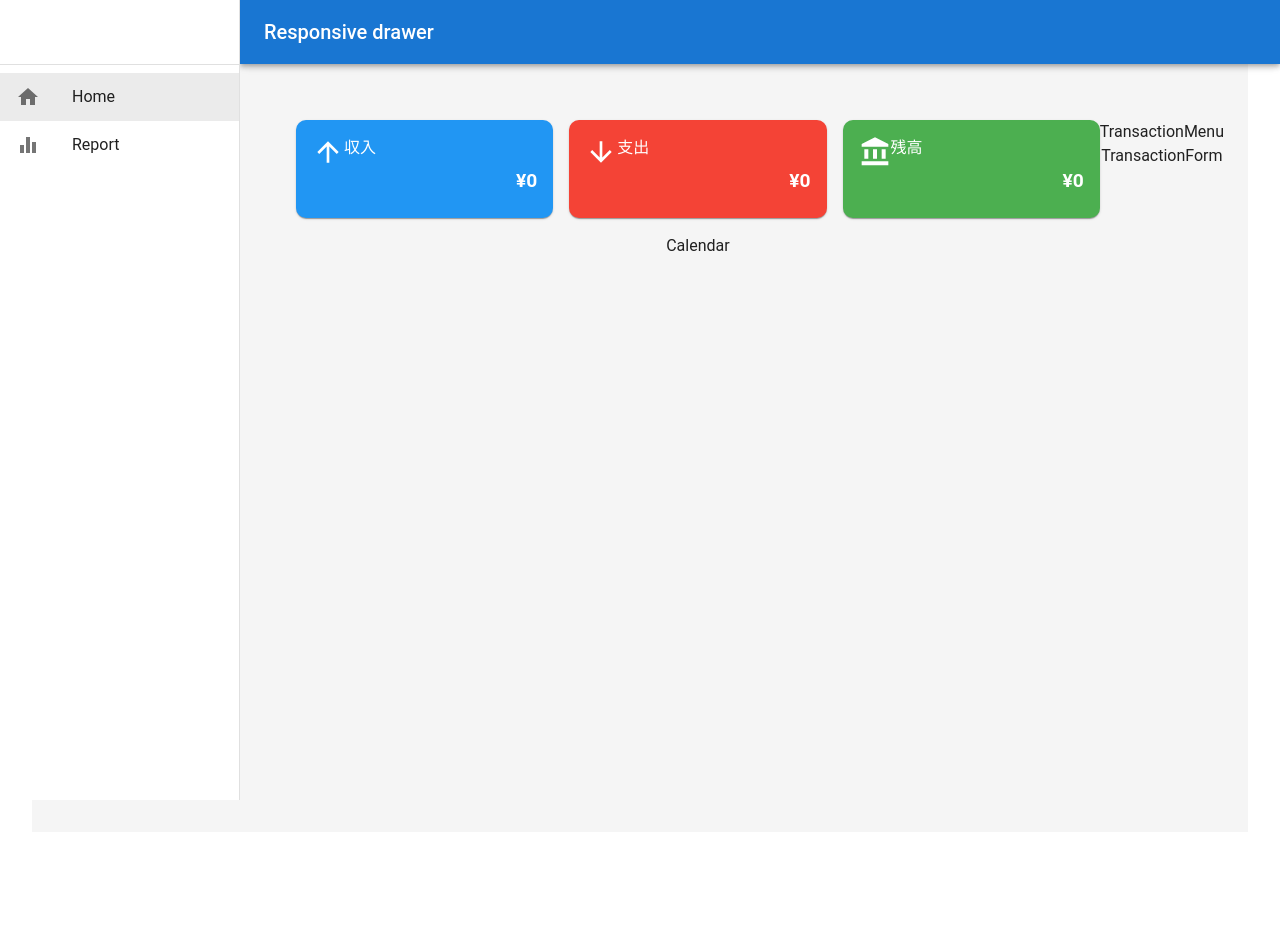
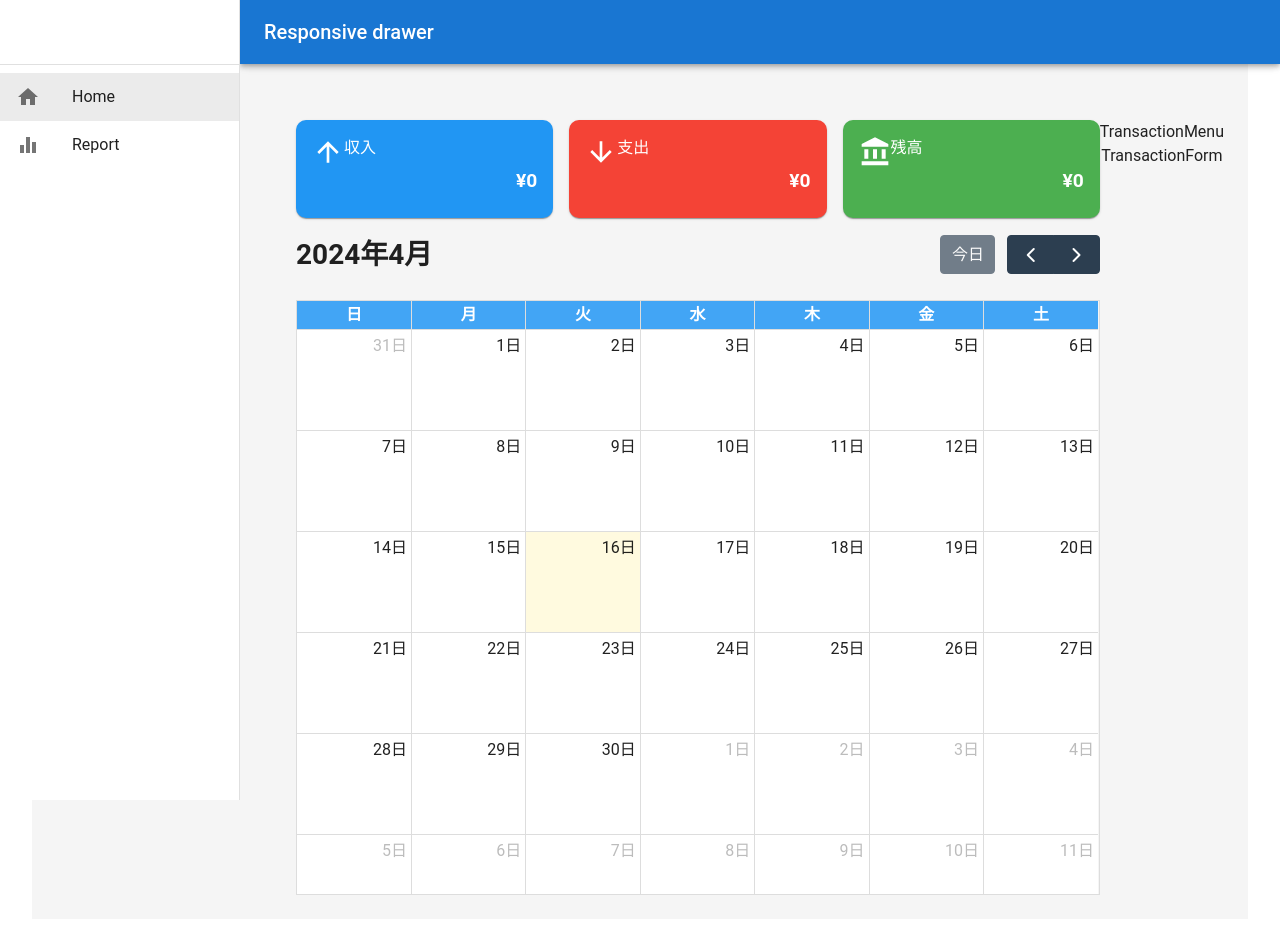
Before and after one commit to adlib238/household-app, a React app: page / in a window 1280 px wide. Shown: the top 934 px of the page. Before the commit the page ends 864 px from the top, so only its background shows below. Built offline with nearby package versions, Linux system fonts and the light colour scheme; no server answers; the database is empty; the HTML template or start-up script is replaced by a standard one.

Commit message:
add currentMonth balance

```diff
--- a/package.json
+++ b/package.json
@@ -18,6 +18,9 @@
   "dependencies": {
     "@emotion/react": "^11.11.4",
     "@emotion/styled": "^11.11.5",
+    "@fullcalendar/core": "^6.1.11",
+    "@fullcalendar/daygrid": "^6.1.11",
+    "@fullcalendar/react": "^6.1.11",
     "@mui/icons-material": "^5.15.15",
     "@mui/material": "^5.15.15",
     "@radix-ui/react-slot": "^1.0.2",
--- a/src/App.tsx
+++ b/src/App.tsx
@@ -15,8 +15,7 @@ import { formatMonth } from "./utils/formatting";
 
 function App() {
   const [transactions, setTransactions] = useState<Transaction[]>([]);
-  const [currentMonth] = useState(new Date());
-  const [setIsLoading] = useState(true);
+  const [currentMonth, setCurrentMonth] = useState(new Date());
 
   //型ガード
   function isFirestoreError(
@@ -42,8 +41,6 @@ function App() {
         } else {
           console.error("一般的なエラーは:", err);
         }
-      } finally {
-        setIsLoading(false);
       }
     };
     fecheTransactions();
@@ -62,7 +59,12 @@ function App() {
           <Route path="/" element={<AppLayout />}>
             <Route
               index
-              element={<Home monthlyTransactions={monthlyTransactions} />}
+              element={
+                <Home
+                  monthlyTransactions={monthlyTransactions}
+                  setCurrentMonth={setCurrentMonth}
+                />
+              }
             />
             <Route path="/report" element={<Report />} />
             <Route path="*" element={<NoMatch />} />
--- /dev/null
+++ b/src/calendar.css
@@ -0,0 +1,42 @@
+/* aタグ */
+.fc-h-event {
+  background-color: transparent;
+  border: none;
+  text-align: right;
+  pointer-events: none; /* ポインターイベントを無視する */
+}
+
+/* カレンダーの背景色設定 */
+.fc-daygrid-body,
+.fc-day {
+  background-color: white; /* 背景色を白に設定 */
+}
+
+.fc-col-header-cell {
+  background-color: #42a5f5;
+  color: white; /* ヘッダーのテキスト色を白に設定 */
+}
+
+.fc .fc-daygrid-day-frame {
+  height: 100%;
+  min-height: 100px;
+}
+
+/* カスタムイベントの見た目ここから */
+.money {
+  white-space: nowrap; /* テキストを折り返さない */
+  overflow: hidden; /* はみ出したテキストを隠す */
+  text-overflow: ellipsis; /* はみ出したテキストの代わりに省略記号を表示 */
+}
+
+#event-income {
+  color: #2196f3;
+}
+
+#event-expense {
+  color: #f44336;
+}
+
+#event-balance {
+  color: #4caf50;
+}
--- a/src/components/Calendar.tsx
+++ b/src/components/Calendar.tsx
@@ -1,7 +1,79 @@
+import FullCalendar from "@fullcalendar/react";
 import React from "react";
+import dayGridPlugin from "@fullcalendar/daygrid";
+import jaLocale from "@fullcalendar/core/locales/ja";
+import { DatesSetArg, EventContentArg } from "@fullcalendar/core";
+import "../calendar.css";
+import { Balance, CalendarContent, Transaction } from "../types";
+import { calculateDailyBalances } from "../utils/financeCalculations";
+import { formatCurrency } from "../utils/formatting";
+// import interactionPlugin from "@fullcalendar/interaction";
+import { DateClickArg } from "@fullcalendar/interaction";
+import { useTheme } from "@mui/material";
+import { isSameMonth } from "date-fns";
 
-const Calendar = () => {
-  return <div>Calendar</div>;
+interface CalendarProps {
+  monthlyTransactions: Transaction[];
+  setCurrentMonth: React.Dispatch<React.SetStateAction<Date>>;
+}
+
+const Calendar = ({ monthlyTransactions, setCurrentMonth }: CalendarProps) => {
+  // 1.各日付の収支を計算する関数（呼び出し）🎃
+  const dailyBalances = calculateDailyBalances(monthlyTransactions);
+  console.log(dailyBalances);
+
+  // // ***2.FullCalendar用のイベントを生成する関数📅
+  const createCalendarEvents = (
+    dailyBalances: Record<string, Balance>
+  ): CalendarContent[] => {
+    return Object.keys(dailyBalances).map((date) => {
+      const { income, expense, balance } = dailyBalances[date];
+      return {
+        start: date,
+        income: formatCurrency(income),
+        expense: formatCurrency(expense),
+        balance: formatCurrency(balance),
+      };
+    });
+  };
+
+  const calendarEvents = createCalendarEvents(dailyBalances);
+
+  //カレンダーイベントの見た目を作る関数
+  const renderEventContent = (eventInfo: EventContentArg) => {
+    return (
+      <div>
+        <div className="money" id="event-income">
+          {eventInfo.event.extendedProps.income}
+        </div>
+
+        <div className="money" id="event-expense">
+          {eventInfo.event.extendedProps.expense}
+        </div>
+
+        <div className="money" id="event-balance">
+          {eventInfo.event.extendedProps.balance}
+        </div>
+      </div>
+    );
+  };
+
+  //月の日付取得
+  const handleDateSet = (datesetInfo: DatesSetArg) => {
+    const currentMonth = datesetInfo.view.currentStart;
+    setCurrentMonth(currentMonth);
+  };
+
+  return (
+    <FullCalendar
+      locale={jaLocale}
+      plugins={[dayGridPlugin]}
+      initialView="dayGridMonth"
+      events={calendarEvents}
+      eventContent={renderEventContent}
+      datesSet={handleDateSet}
+    />
+  );
 };
 
 export default Calendar;
--- a/src/pages/Home.tsx
+++ b/src/pages/Home.tsx
@@ -8,15 +8,19 @@ import { Transaction } from "../types";
 
 interface HomeProps {
   monthlyTransactions: Transaction[];
+  setCurrentMonth: React.Dispatch<React.SetStateAction<Date>>;
 }
 
-const Home = ({ monthlyTransactions }: HomeProps) => {
+const Home = ({ monthlyTransactions, setCurrentMonth }: HomeProps) => {
   return (
     <Box sx={{ display: "flex" }}>
       {/* 左側コンテンツ */}
       <Box sx={{ flexGrow: 1 }}>
         <MonthlySummery monthlyTransactions={monthlyTransactions} />
-        <Calendar />
+        <Calendar
+          monthlyTransactions={monthlyTransactions}
+          setCurrentMonth={setCurrentMonth}
+        />
       </Box>
       {/* 右側コンテンツ */}
       <Box>
--- a/src/utils/financeCalculations.ts
+++ b/src/utils/financeCalculations.ts
@@ -21,6 +21,10 @@ export function financeCalculations(transactions: Transaction[]): Balance {
 export function calculateDailyBalances(
   transactions: Transaction[]
 ): Record<string, Balance> {
+  if (!Array.isArray(transactions)) {
+    console.error("Invalid transactions data: Expected an array");
+    return {};
+  }
   return transactions.reduce<Record<string, Balance>>((acc, transaction) => {
     const day = transaction.date;
     if (!acc[day]) {
```
Also changed, not shown: 1 other file (tests, documents, lock files or other folders).
